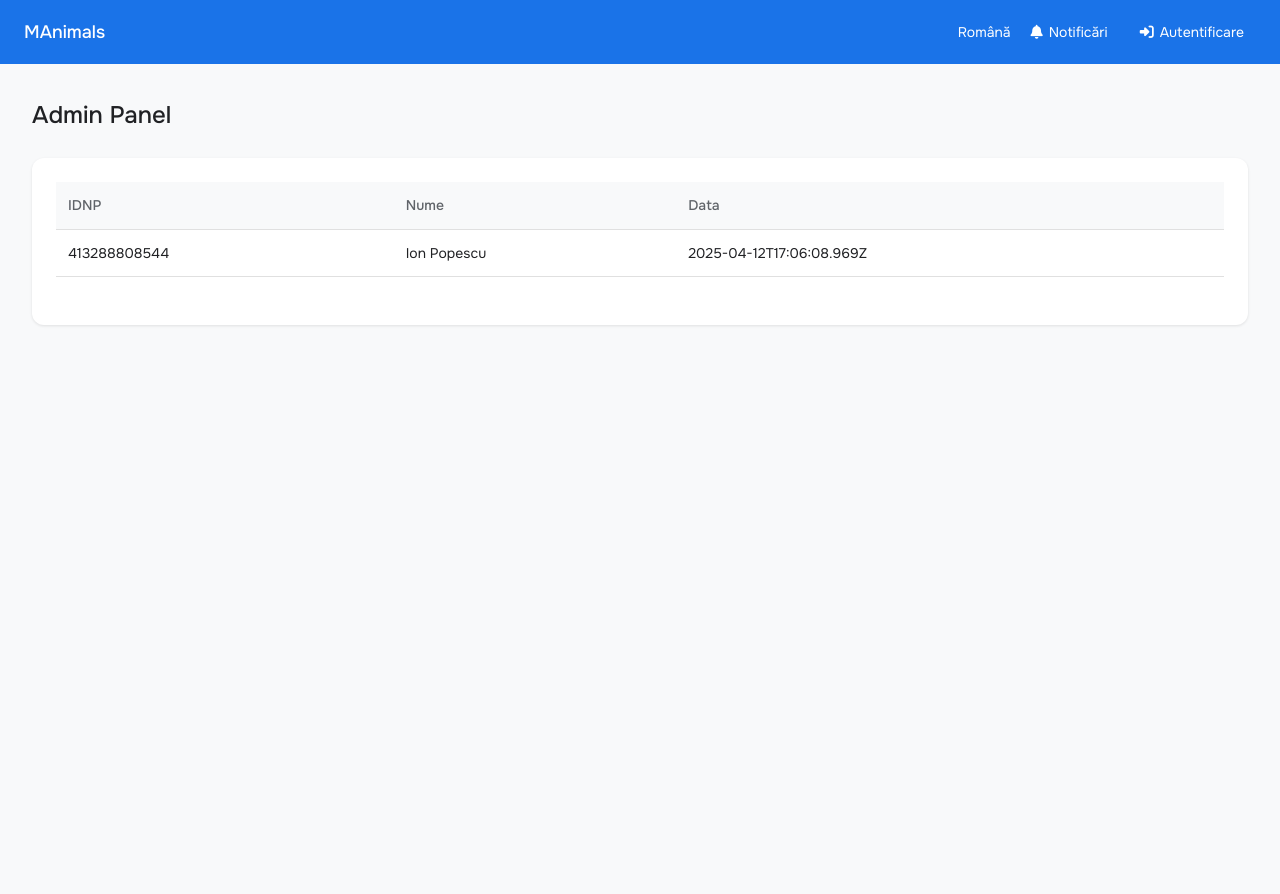
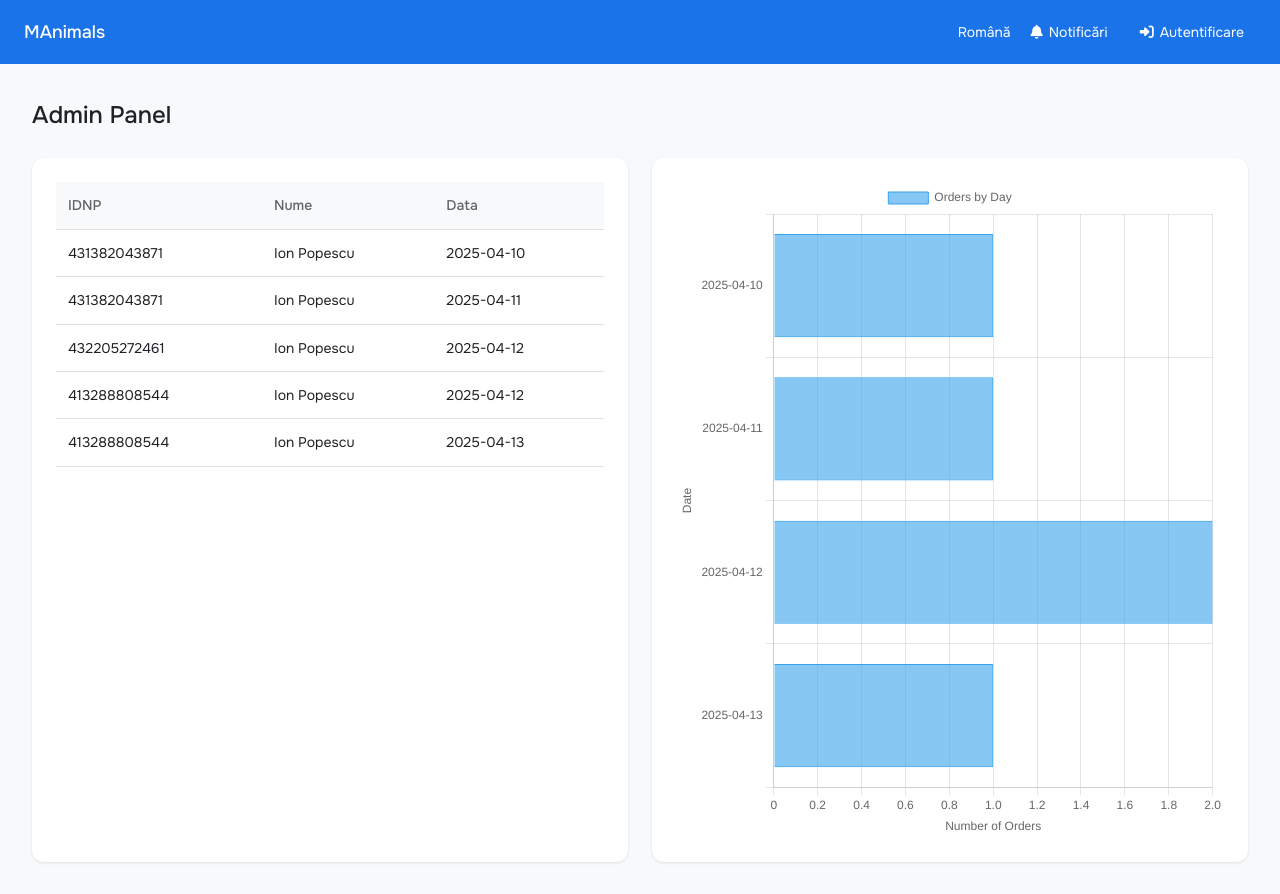
Before and after one commit to Slice277353/govtech, a Vue app: page /admin-panel in a window 1280 px wide. Before the commit the page ends 864 px from the top, so only its background shows below. Built offline with nearby package versions, Linux system fonts and the light colour scheme; data requests are answered from the project's data file; sample sign-in values are in the browser's storage.

Commit message:
Add proper chart

```diff
--- a/db.json
+++ b/db.json
@@ -34,12 +34,119 @@
     {
       "id": "1",
       "IDNP": "431382043871",
-      "orders": []
+      "orders": [
+        {
+          "orderId": 1744477568969,
+          "date": "2025-04-10T10:00:00.000Z",
+          "status": "completed",
+          "items": [
+            {
+              "animalTypeId": 1,
+              "animalTypeName": "Bovine",
+              "quantity": 2,
+              "unitPrice": 15,
+              "rowTotal": 30
+            }
+          ],
+          "individualAnimals": [
+            {
+              "animalCode": "0000000001",
+              "animalTypeId": 1,
+              "status": "active",
+              "registrationDate": "2025-04-10"
+            },
+            {
+              "animalCode": "0000000002",
+              "animalTypeId": 1,
+              "status": "active",
+              "registrationDate": "2025-04-10"
+            }
+          ],
+          "total": 30
+        },
+        {
+          "orderId": 1744477568970,
+          "date": "2025-04-11T12:00:00.000Z",
+          "status": "pending",
+          "items": [
+            {
+              "animalTypeId": 2,
+              "animalTypeName": "Ovine",
+              "quantity": 3,
+              "unitPrice": 12,
+              "rowTotal": 36
+            }
+          ],
+          "individualAnimals": [
+            {
+              "animalCode": "0000000003",
+              "animalTypeId": 2,
+              "status": "active",
+              "registrationDate": "2025-04-11"
+            },
+            {
+              "animalCode": "0000000004",
+              "animalTypeId": 2,
+              "status": "active",
+              "registrationDate": "2025-04-11"
+            },
+            {
+              "animalCode": "0000000005",
+              "animalTypeId": 2,
+              "status": "active",
+              "registrationDate": "2025-04-11"
+            }
+          ],
+          "total": 36
+        }
+      ]
     },
     {
       "id": "2",
       "IDNP": "432205272461",
-      "orders": []
+      "orders": [
+        {
+          "orderId": 1744477568971,
+          "date": "2025-04-12T14:00:00.000Z",
+          "status": "completed",
+          "items": [
+            {
+              "animalTypeId": 3,
+              "animalTypeName": "Caprine",
+              "quantity": 4,
+              "unitPrice": 12,
+              "rowTotal": 48
+            }
+          ],
+          "individualAnimals": [
+            {
+              "animalCode": "0000000006",
+              "animalTypeId": 3,
+              "status": "active",
+              "registrationDate": "2025-04-12"
+            },
+            {
+              "animalCode": "0000000007",
+              "animalTypeId": 3,
+              "status": "active",
+              "registrationDate": "2025-04-12"
+            },
+            {
+              "animalCode": "0000000008",
+              "animalTypeId": 3,
+              "status": "active",
+              "registrationDate": "2025-04-12"
+            },
+            {
+              "animalCode": "0000000009",
+              "animalTypeId": 3,
+              "status": "active",
+              "registrationDate": "2025-04-12"
+            }
+          ],
+          "total": 48
+        }
+      ]
     },
     {
       "id": "9c23",
@@ -91,6 +198,53 @@
             }
           ],
           "total": 50
+        },
+        {
+          "orderId": 1744477568972,
+          "date": "2025-04-13T16:00:00.000Z",
+          "status": "pending",
+          "items": [
+            {
+              "animalTypeId": 4,
+              "animalTypeName": "Porcine",
+              "quantity": 5,
+              "unitPrice": 10,
+              "rowTotal": 50
+            }
+          ],
+          "individualAnimals": [
+            {
+              "animalCode": "0000000010",
+              "animalTypeId": 4,
+              "status": "active",
+              "registrationDate": "2025-04-13"
+            },
+            {
+              "animalCode": "0000000011",
+              "animalTypeId": 4,
+              "status": "active",
+              "registrationDate": "2025-04-13"
+            },
+            {
+              "animalCode": "0000000012",
+              "animalTypeId": 4,
+              "status": "active",
+              "registrationDate": "2025-04-13"
+            },
+            {
+              "animalCode": "0000000013",
+              "animalTypeId": 4,
+              "status": "active",
+              "registrationDate": "2025-04-13"
+            },
+            {
+              "animalCode": "0000000014",
+              "animalTypeId": 4,
+              "status": "active",
+              "registrationDate": "2025-04-13"
+            }
+          ],
+          "total": 50
         }
       ]
     }
--- a/src/views/AdminPanel.vue
+++ b/src/views/AdminPanel.vue
@@ -1,6 +1,7 @@
 <template>
   <div class="admin-panel">
     <h1>Admin Panel</h1>
+    <div class="content">
       <div class="requests-container">
         <table>
           <thead>
@@ -23,6 +24,10 @@
             </tr>
           </tbody>
         </table>
+      </div>
+      <div class="chart-container">
+        <canvas id="ordersChart"></canvas>
+      </div>
     </div>
 
     <div v-if="selectedRequest" class="modal-overlay" @click.self="closeRequestDetails">
@@ -71,16 +76,20 @@
 </template>
 
 <script>
+import { Chart, registerables } from 'chart.js';
+
 export default {
   name: 'AdminPanel',
   data() {
     return {
-      requests: [], // List of cerere (requests)
-      selectedRequest: null, // Currently selected request
-      isModifying: false // Flag to enable/disable modification
+      requests: [],
+      selectedRequest: null,
+      isModifying: false,
+      ordersByDay: {}
     };
   },
   created() {
+    Chart.register(...registerables);
     this.fetchRequests();
   },
   methods: {
@@ -95,14 +104,66 @@ export default {
             client.orders.map(order => ({
               idnp: client.IDNP,
               name: `${client.firstName || 'Ion'} ${client.lastName || 'Popescu'}`,
-              date: order.date,
+              date: order.date.split('T')[0],
               items: order.items
             }))
           );
+          this.calculateOrdersByDay();
+          this.renderChart();
         })
         .catch(error => {
           console.error('Error fetching requests:', error);
           alert('Eroare la încărcarea cererilor.');
+        });
+    },
+    calculateOrdersByDay() {
+      this.ordersByDay = this.requests.reduce((acc, request) => {
+        acc[request.date] = (acc[request.date] || 0) + 1;
+        return acc;
+      }, {});
+    },
+    renderChart() {
+      const ctx = document.getElementById('ordersChart').getContext('2d');
+      new Chart(ctx, {
+        type: 'bar',
+        data: {
+          labels: Object.keys(this.ordersByDay),
+          datasets: [
+            {
+              label: 'Orders by Day',
+              data: Object.values(this.ordersByDay),
+              backgroundColor: 'rgba(54, 162, 235, 0.6)',
+              borderColor: 'rgba(54, 162, 235, 1)',
+              borderWidth: 1
+            }
+          ]
+        },
+        options: {
+          indexAxis: 'y', // Flip the chart to make the y-axis the date
+          responsive: true,
+          maintainAspectRatio: false, // Allow the chart to fill the container
+          plugins: {
+            legend: {
+              display: true,
+              position: 'top'
+            }
+          },
+          scales: {
+            x: {
+              title: {
+                display: true,
+                text: 'Number of Orders'
+              },
+              beginAtZero: true
+            },
+            y: {
+              title: {
+                display: true,
+                text: 'Date'
+              }
+            }
+          }
+        }
       });
     },
     openRequestDetails(request) {
@@ -165,11 +226,35 @@ h1 {
   font-weight: 500;
 }
 
+.content {
+  display: flex;
+  gap: 24px;
+}
+
 .requests-container {
+  flex: 1;
   background: white;
   border-radius: var(--radius-md);
   padding: 24px;
   box-shadow: var(--shadow-sm);
+  overflow-y: auto;
+}
+
+.chart-container {
+  flex: 1;
+  background: white;
+  border-radius: var(--radius-md);
+  padding: 24px;
+  box-shadow: var(--shadow-sm);
+  height: calc(100vh - 96px); /* Full height minus padding and header */
+  display: flex;
+  align-items: center;
+  justify-content: center;
+}
+
+canvas {
+  width: 100% !important;
+  height: 100% !important;
 }
 
 table {
```
Lines whose indentation alone changed are shown as unchanged.
